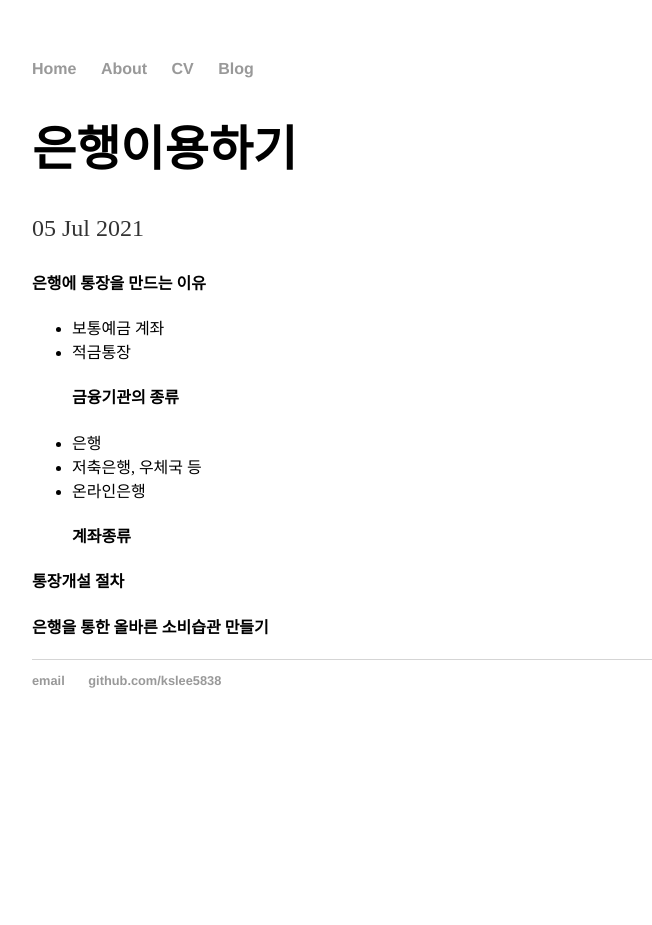
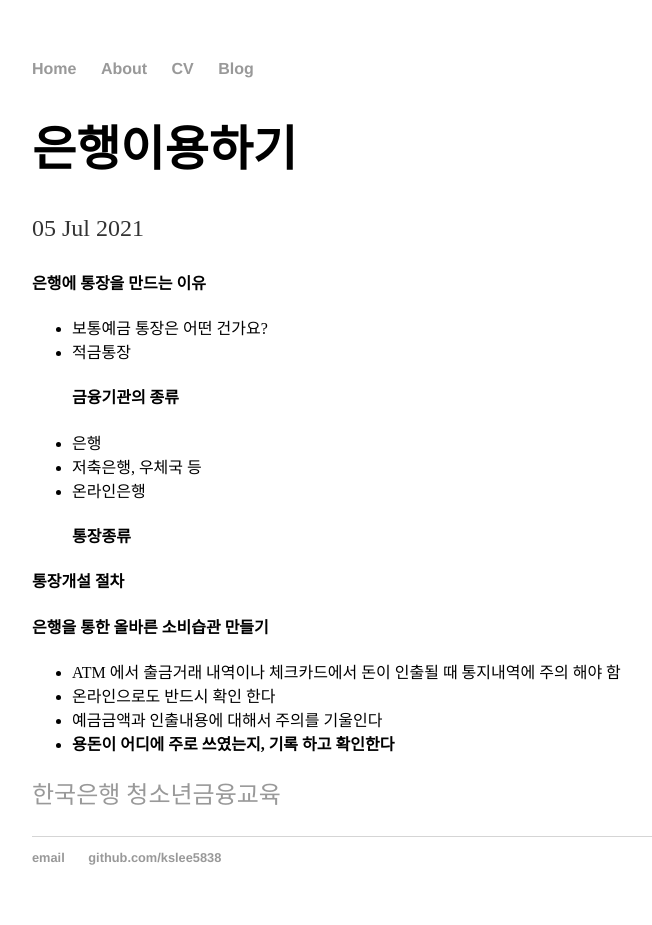
Before and after one commit to kslee5838/kslee5838.github.io, a Jekyll site: the page built from _posts/2021-07-05-하늘빛중학교.md, in a window 1280 px wide. Shown: the whole page, without its empty margins (160-812 px from the left). Built offline with Jekyll 4.4.1, drawn with Linux system fonts in a browser that asks for light colours; our own code applies the rules of GitHub Pages for plain Markdown files; before the commit the page ends 900 px from its top, so only the background shows below that.

Commit message:
업데이트01

```diff
--- a/_posts/2021-07-05-하늘빛중학교.md
+++ b/_posts/2021-07-05-하늘빛중학교.md
@@ -3,14 +3,20 @@ title : "은행이용하기"
 date : 2021-07-05
 ---
 #### 은행에 통장을 만드는 이유
-* 보통예금 계좌
+* 보통예금 통장은 어떤 건가요?
 * 적금통장
 #### 금융기관의 종류
 * 은행
 * 저축은행, 우체국 등
 * 온라인은행
-#### 계좌종류
+#### 통장종류
 
 #### 통장개설 절차
 
 #### 은행을 통한 올바른 소비습관 만들기
+* ATM 에서 출금거래 내역이나 체크카드에서 돈이 인출될 때 통지내역에 주의 해야 함
+* 온라인으로도 반드시 확인 한다
+* 예금금액과 인출내용에 대해서 주의를 기울인다
+* **용돈이 어디에 주로 쓰였는지, 기록 하고 확인한다**
+
+[한국은행 청소년금융교육](http://www.bok.or.kr/portal/main/contents.do?menuNo=201040)
```
